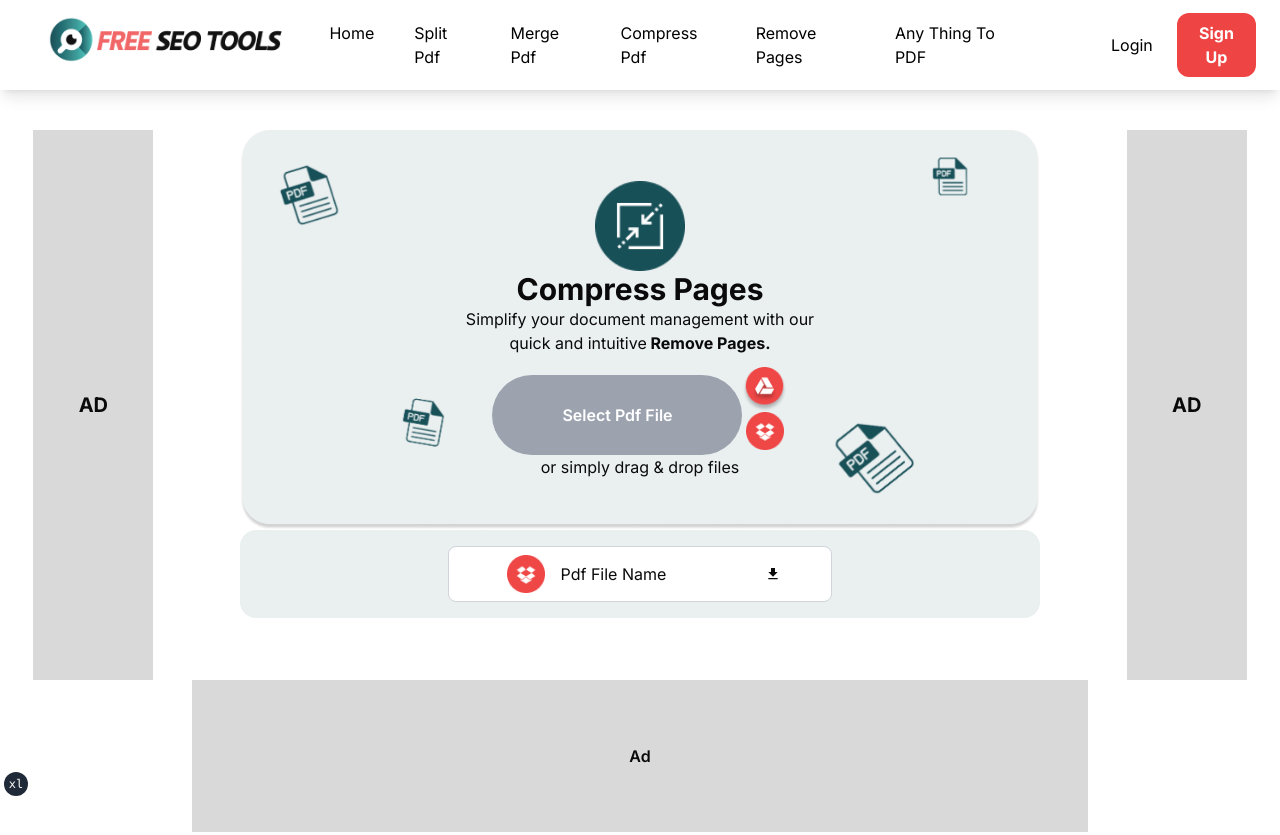
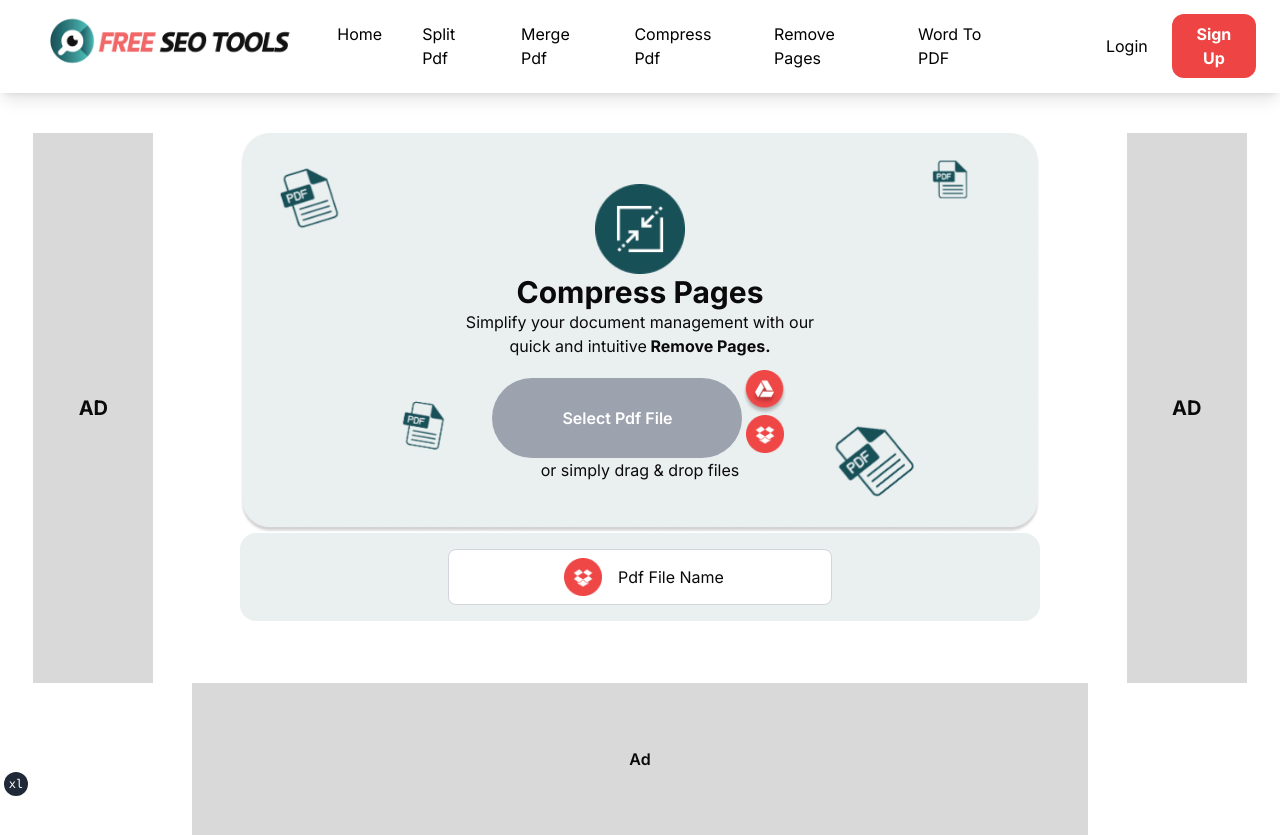
Before and after one commit to DevAxonOfficial/SeoToolsWebsite-Frontend, a Next.js app: page /compress-pdf in a window 1280 px wide. Built offline with nearby package versions, Linux system fonts and the light colour scheme.

Commit message:
Word To Pdf Function integration

```diff
--- a/app/components/Header.js
+++ b/app/components/Header.js
@@ -118,8 +118,8 @@ const Header = () => {
         <Link href="/remove-pages" className="text-black    ">
           <span> Remove Pages</span>
         </Link>
-        <Link href="/testing" className="text-black    ">
-          <span>Any Thing To PDF</span>
+        <Link href="/word-to-pdf" className="text-black    ">
+          <span>Word To PDF</span>
         </Link>
       </div>
       <div className="sm:hidden  h-16 md:hidden lg:flex xs:hidden items-center mt-1 md:mt-0 md:mr-6 md:ml-0 ml-10">
--- a/app/compress-pdf/page.js
+++ b/app/compress-pdf/page.js
@@ -9,56 +9,18 @@ import axios from "axios";
 const Page = () => {
   const [selectedFiles, setSelectedFiles] = useState([]);
   const [download, setDownload] = useState();
-  const readFileAsBuffer = (file) => {
-    return new Promise((resolve, reject) => {
-      const reader = new FileReader();
-      reader.onload = (event) => {
-        const buffer = event.target.result;
-        resolve(buffer);
-      };
-      reader.onerror = (error) => {
-        reject(error);
-      };
-      reader.readAsArrayBuffer(file);
-    });
-  };
-  // const numbers = Math.floor(Math.random() * 9000) + 1000;
-  // const number = numbers.toString();
 
   const handleDragOver = (event) => {
     event.preventDefault();
-    // console.log(event);
   };
 
   const handleDrop = async (event) => {
     event.preventDefault();
     const files = event.dataTransfer.files;
-    const fileList = Array.from(files); // Corrected line
+    const fileList = Array.from(files);
     for (const file of fileList) {
       await handleFileChange({ target: { files: [file] } });
     }
-    // Rest of the code remains the same
-    // for (const file of fileList) {
-    //   const buffer = await readFileAsBuffer(file);
-    //   console.log(`File Name: ${file.name}, Buffer Size: ${buffer.byteLength}`);
-    //   if (file) {
-    //     try {
-    //       const buffer = await readFileAsBuffer(file);
-    //       const fileName = file.name;
-    //       console.log(fileName);
-    //       // Now 'buffer' contains the file data as a buffer
-    //       const downloadUrl = await uploadToS3(buffer, fileName);
-    //       setDownload(downloadUrl);
-
-    //       // const url = await uploadToS3(buffer);
-    //       // setDownloadUrl(url); // Upload the buffer to S3 (modify your upload function accordingly)
-    //     } catch (error) {
-    //       console.error("Error reading file:", error);
-    //       // Handle error (e.g., show error message to the user)
-    //     }
-    //   }
-    // }
-
     setSelectedFiles((prevFiles) => [...prevFiles, ...fileList]);
   };
   const handleFileChange = async (event) => {
@@ -87,52 +49,13 @@ const Page = () => {
 
         const downloadUrl = response.data.downloadUrl;
         setDownload(downloadUrl);
-        console.log(downloadUrl);
       } catch (error) {
         console.error("Error processing files:", error);
-        // Handle error (e.g., show an error message to the user)
       }
     } else {
       console.warn("No files selected.");
-      // You might want to notify the user that no files were selected
     }
   };
-  // const handleFileChange = async (event) => {
-  //   const file = event.target.files;
-  //   const fileList = Array.from(file);
-  //   console.log(fileList);
-  //   // setSelectedFiles(file.name);
-
-  //   if (file) {
-  //     console.log("file: ", file);
-  //     try {
-  //       // const numbers = Math.floor(Math.random() * 9000) + 1000;
-  //       // const number = numbers.toString();
-  //       // const buffer = await readFileAsBuffer(file);
-  //       // const fileName = file.name;
-  //       // console.log(fileName);
-  //       // console.log(buffer);
-  //       // Make a POST request to your Next.js API route
-  //       const formData = new FormData();
-  //       formData.append("file", file);
-  //       formData.append("name", file.name);
-  //       const response = await axios.post("/api/mergePdf", formData, {
-  //         headers: { "Content-Type": "multipart/form-data" },
-  //       });
-  //       // Now 'buffer' contains the file data as a buffer
-  //       const downloadUrl = response.data.downloadUrl;
-  //       setDownload(downloadUrl);
-  //       console.log(downloadUrl);
-
-  //       // const url = await uploadToS3(buffer);
-  //       // setDownloadUrl(url); // Upload the buffer to S3 (modify your upload function accordingly)
-  //     } catch (error) {
-  //       console.error("Error reading file:", error);
-  //       // Handle error (e.g., show error message to the user)
-  //     }
-  //   }
-  // };
-
   const handleDownload = () => {
     // Trigger the download using the download URL
     if (download) {
@@ -186,9 +109,9 @@ const Page = () => {
                 onChange={handleFileChange}
                 style={{ display: "none" }} // Hide the file input
               />
-              {download && (
+              {/* {download && (
                 <button onClick={handleDownload}>Download File</button>
-              )}
+              )} */}
               <div>
                 <Image
                   className="mx-auto"
@@ -226,9 +149,11 @@ const Page = () => {
                 />
                 <p className="ml-4 ">Pdf File Name</p>
               </div>
-              <div className="flex justify-center items-center">
-                <MdFileDownload />
-              </div>
+              {download && (
+                <div className="flex justify-center items-center hover:cursor-pointer">
+                  <MdFileDownload onClick={handleDownload} />
+                </div>
+              )}
             </div>
           </div>
         </div>
--- a/app/testing/page.js
+++ b/app/word-to-pdf/page.js
@@ -65,31 +65,30 @@ const Page = () => {
   };
   const handleFileChange = async (event) => {
     const file = event.target.files[0];
-    // setSelectedFiles(file.name);
 
     if (file) {
       try {
-        // const numbers = Math.floor(Math.random() * 9000) + 1000;
-        // const number = numbers.toString();
-        // const buffer = await readFileAsBuffer(file);
-        // const fileName = file.name;
-        // console.log(fileName);
-        // console.log(buffer);
-        // Make a POST request to your Next.js API route
+        // Check if the file type is allowed (in this case, only allow .docx and .doc files)
+        const allowedFileTypes = [
+          "application/msword",
+          "application/vnd.openxmlformats-officedocument.wordprocessingml.document",
+        ];
+        if (!allowedFileTypes.includes(file.type)) {
+          throw new Error("Invalid file type. Please upload a Word document.");
+        }
+
         const formData = new FormData();
         formData.append("file", file);
         formData.append("name", file.name);
+
         const response = await axios.post("/api/anythingToPdf", formData, {
           headers: { "Content-Type": "multipart/form-data" },
         });
-        // Now 'buffer' contains the file data as a buffer
+
         const downloadUrl = response.data.downloadUrl;
         setDownload(downloadUrl);
-
-        // const url = await uploadToS3(buffer);
-        // setDownloadUrl(url); // Upload the buffer to S3 (modify your upload function accordingly)
       } catch (error) {
-        console.error("Error reading file:", error);
+        console.error("Error processing file:", error.message);
         // Handle error (e.g., show error message to the user)
       }
     }
@@ -128,7 +127,7 @@ const Page = () => {
                 height={90}
               />
             </div>
-            <p className=" text-center font-bold text-3xl">Any Thing To PDF</p>
+            <p className=" text-center font-bold text-3xl">Word To PDF</p>
             <div className="w-96 mb-3 text-center">
               Simplify your document management with our quick and intuitive
               <span className="font-bold"> PDF Merge Tool.</span>
```
